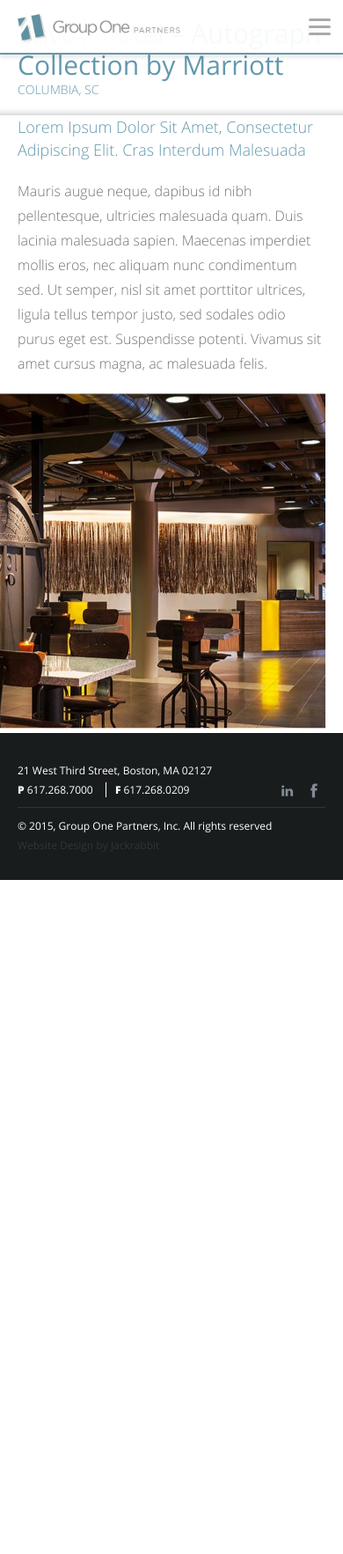
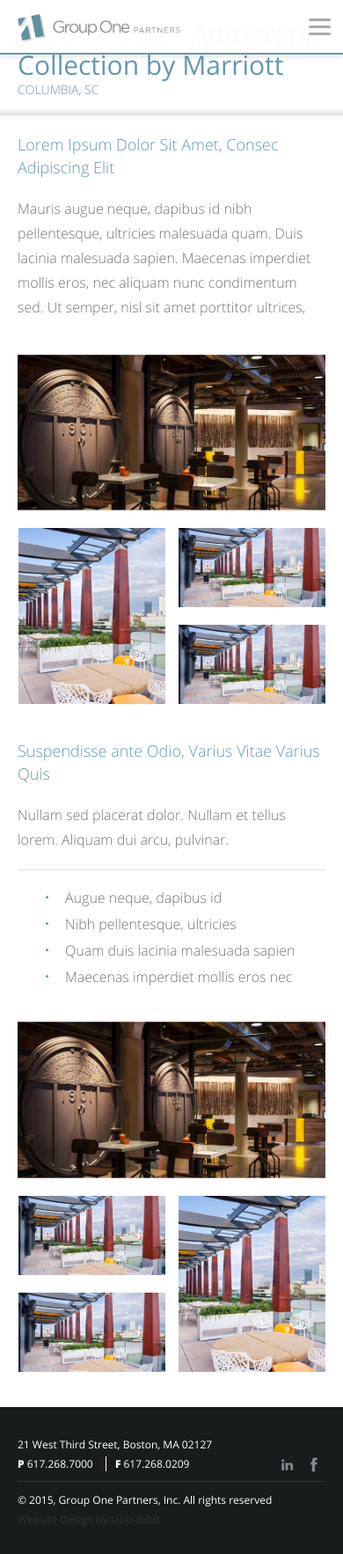
Before and after one commit to jackrabbit-design/group-one-partners, a PHP site: page /work-detail.html in a window 390 px wide. Shown: the whole page at 88% size. Before the commit the page ends 1000 px from the top, so only its background shows below. Run offline with PHP 8.4, Linux system fonts and the light colour scheme; some web fonts are replaced.

Commit message:
work detail page
work detail page front-end development

```diff
--- a/ui/css/style.css
+++ b/ui/css/style.css
@@ -489,6 +489,20 @@ blockquote span { color: #747474; font-size: 13px; font-weight: 300; line-height
 /*work detail page*/
 #work-detail-banner { background-repeat: no-repeat; background-position: 50% 50%; -webkit-background-size: cover; -moz-background-size: cover; -o-background-size: cover; background-size: cover; position: relative; width: 100%; max-height: 760px; height: 100vh; height: 600px\9; }
 
+.module3 { margin: 60px 0; }
+
+#work-detail-box > li:nth-child(2n) .box-one { float: right; padding-left: 40px; padding-right: 0; }
+#work-detail-box > li:nth-child(2n) .image-box { float: left; }
+#work-detail-box .work-content .box-one { width: 31.33%; padding-right: 40px; -webkit-box-sizing: border-box; -moz-box-sizing: border-box; box-sizing: border-box; }
+#work-detail-box .work-content .image-box { width: 65.9%; }
+#work-detail-box .work-content .image-box img { width: 100%; height: auto; display: block; }
+#work-detail-box .bottom-box ul { font-size: 0; margin-left: -2%; overflow: hidden; }
+#work-detail-box .bottom-box ul li { display: inline-block; width: 31.33%; margin-left: 2%; float: left; }
+#work-detail-box .bottom-box ul li a { display: block; position: relative; width: 100%; height: auto; padding-top: 100%; background-repeat: no-repeat; background-position: 50% 50%; -webkit-background-size: cover; -moz-background-size: cover; -o-background-size: cover; background-size: cover; }
+#work-detail-box .bottom-box ul li a:hover .hover-box { visibility: visible; opacity: 1; }
+#work-detail-box .bottom-box ul li a .btn { position: relative; top: 50%; -webkit-transform: translateY(-50%); -ms-transform: translateY(-50%); transform: translateY(-50%); }
+#work-detail-box .bottom-box img { display: block; width: 100%; height: auto; }
+
 /*Work lannding page*/
 #work-langing-top { padding: 40px 0 20px; }
 #work-langing-top h3 { max-width: 660px; }
@@ -537,7 +551,9 @@ blockquote span { color: #747474; font-size: 13px; font-weight: 300; line-height
   #contact-form .address p { display: inline-block; margin-right: 30px; }
   #team-members li { width: 32%; }
   #team-members li:nth-child(4n) { margin-right: 2%; }
-  #team-members li:nth-child(3n) { margin-right: 0; } }
+  #team-members li:nth-child(3n) { margin-right: 0; }
+  #work-detail-box .work-content .box-one { width: 45%; }
+  #work-detail-box .work-content .image-box { width: 55%; } }
 /*980*/
 @media screen and (max-width: 768px) { .hidden-s { display: none; }
   .visible-s { display: block !important; }
@@ -607,7 +623,10 @@ blockquote span { color: #747474; font-size: 13px; font-weight: 300; line-height
   #media li { width: 48%; }
   .media-detail-side { overflow: hidden; padding: 35px 0 20px; border-top: 1px solid rgba(0, 0, 0, 0.2); border-bottom: 1px solid rgba(0, 0, 0, 0.2); }
   .media-detail-side img { max-width: 55%; float: left; }
-  .media-detail-side h6 { float: right; width: 40%; } }
+  .media-detail-side h6 { float: right; width: 40%; }
+  .module3 { margin: 20px 0; }
+  #work-detail-box .work-content .box-one { width: 100%; margin-bottom: 20px; padding: 0 !important; }
+  #work-detail-box .work-content .image-box { width: 100%; } }
 /*768*/
 @media screen and (max-width: 680px) { #map { height: 300px; }
   #contact-form .contact-form ul { padding-right: 0; }
@@ -618,7 +637,13 @@ blockquote span { color: #747474; font-size: 13px; font-weight: 300; line-height
   #team-members li { width: 48%; margin-right: 0; }
   #team-members li:nth-child(4n) { margin-right: 0; }
   #team-members li:nth-child(3n) { margin-right: 0; }
-  #team-members li:nth-child(2n) { float: right; } }
+  #team-members li:nth-child(2n) { float: right; }
+  #work-detail-box > li:nth-child(2n) .bottom-box ul li:first-child { height: 160px; }
+  #work-detail-box > li:nth-child(2n) .bottom-box ul li:nth-child(2n) { height: 340px; float: right; }
+  #work-detail-box .bottom-box ul li { width: 48%; margin-bottom: 20px; height: 160px; }
+  #work-detail-box .bottom-box ul li:first-child { height: 340px; }
+  #work-detail-box .bottom-box ul li a { padding-top: 0; height: 100%; }
+  #work-detail-box .bottom-box .btn span { display: none; } }
 /*680*/
 @media screen and (max-width: 580px) { #latest-news li { width: 100%; margin-bottom: 30px; }
   #media li { width: 100%; }
@@ -633,7 +658,12 @@ blockquote span { color: #747474; font-size: 13px; font-weight: 300; line-height
 /*580*/
 @media screen and (max-width: 480px) { #team-members li { width: 100%; margin-bottom: 30px; } }
 /*480*/
-@media screen and (max-width: 420px) { #contact-form .contact-form ul li { width: 100%; margin-right: 0; } }
+@media screen and (max-width: 420px) { #contact-form .contact-form ul li { width: 100%; margin-right: 0; }
+  #work-detail-box > li:nth-child(2n) .bottom-box ul li:first-child { height: 90px; }
+  #work-detail-box > li:nth-child(2n) .bottom-box ul li:nth-child(2n) { height: 200px; float: right; }
+  #work-detail-box .bottom-box ul { margin-left: -4%; }
+  #work-detail-box .bottom-box ul li { height: 90px; width: 46%; margin-left: 4%; }
+  #work-detail-box .bottom-box ul li:first-child { height: 200px; } }
 /*420*/
 
 /*# sourceMappingURL=style.css.map */
--- a/ui/css/style.scss
+++ b/ui/css/style.scss
@@ -1731,6 +1731,85 @@ blockquote{
   height: 100vh ; height /*\**/: 600px\9;
 }
 
+.module3{
+  margin: 60px 0;
+}
+
+
+#work-detail-box{
+  > li{
+    &:nth-child(2n){
+      .box-one{
+        float:right;
+        padding-left: 40px;
+        padding-right: 0;
+      }
+      .image-box{
+        float: left;
+      }
+    }
+  }
+  .work-content{
+    .box-one{
+      width: 31.33%;
+      padding-right: 40px;
+      @include box-sizing();
+    }
+
+    .image-box{
+      width: 65.9%;
+
+      img{
+        width: 100%;
+        height: auto;
+        display: block;
+      }
+    }
+  }
+
+  .bottom-box{
+    ul{
+      font-size: 0;
+      margin-left: -2%;
+      overflow: hidden;
+      li{
+        display: inline-block;
+        width: 31.33%;
+        margin-left: 2%;
+        float: left;
+        a{
+          display: block;
+          position: relative;
+          width: 100%;
+          height: auto;
+          padding-top: 100%;
+          @include cover-bg();
+          &:hover{
+            .hover-box{
+              visibility:visible;
+              opacity: 1;
+            }
+          }
+
+          .btn{
+              position: relative;
+              top: 50%;
+              -webkit-transform: translateY(-50%);
+              -ms-transform: translateY(-50%);
+              transform: translateY(-50%);
+          }
+        }
+      }
+    }
+
+    img{
+      display: block;
+      width: 100%;
+      height: auto;
+    }
+  }
+}
+
 
 /*Work lannding page*/
 #work-langing-top{
@@ -1971,6 +2050,18 @@ blockquote{
         margin-right: 0;
       }
     }
+  }
+
+  #work-detail-box{
+     .work-content{
+        .box-one{
+          width: 45%;
+        }
+
+        .image-box{
+          width: 55%;
+        }
+     }
   }
 }/*980*/
 
@@ -2388,6 +2479,23 @@ blockquote{
       width: 40%;
     }
   }
+
+  .module3{
+    margin: 20px 0;
+  }
+  #work-detail-box{
+     .work-content{
+        .box-one{
+          width: 100%;
+          margin-bottom: 20px;
+          padding: 0 !important;
+        }
+
+        .image-box{
+          width: 100%;
+        }
+     }
+  }
 }/*768*/
 
 @media screen and (max-width: 680px) {
@@ -2441,6 +2549,50 @@ blockquote{
       }
     }
   }
+
+  #work-detail-box{
+    > li{
+      &:nth-child(2n){
+        .bottom-box{
+          ul{
+            li{
+              &:first-child{
+                height: 160px;
+              }
+              &:nth-child(2n){
+                height: 340px;
+                float: right;
+              }
+            }
+          }
+        }
+      }
+    }
+    .bottom-box{
+      ul{
+        li{
+          width: 48%;
+          margin-bottom: 20px;
+          height: 160px;
+
+          &:first-child{
+            height:340px;
+          }
+
+          a{
+            padding-top: 0;
+            height: 100%;
+          }
+        }
+      }
+
+      .btn{
+        span{
+          display: none;
+        }
+      }
+    }
+  }
 }/*680*/
 
 @media screen and (max-width: 580px) {
@@ -2519,4 +2671,37 @@ blockquote{
       }
     }
   }
+
+  #work-detail-box{
+    > li{
+      &:nth-child(2n){
+        .bottom-box{
+          ul{
+            li{
+              &:first-child{
+                height: 90px;
+              }
+              &:nth-child(2n){
+                height: 200px;
+                float: right;
+              }
+            }
+          }
+        }
+      }
+    }
+    .bottom-box{
+      ul{
+        margin-left: -4%;
+        li{
+          height: 90px;
+          width: 46%;
+          margin-left: 4%;
+          &:first-child{
+            height:200px;
+          }
+        }
+      }
+    }
+  }
 }/*420*/
--- a/work-detail.html
+++ b/work-detail.html
@@ -71,16 +71,94 @@
         </div>
     </div>
 
-    <section id="work-box1">
+    <section id="work-detail">
     	<div class="container">
-        	<div class="container-inner clearfix">
-            	<div class="box-one pull-left main-content">
-                	<h3>Lorem Ipsum Dolor Sit Amet, Consectetur Adipiscing Elit. Cras Interdum Malesuada</h3>
-                    <p>Mauris augue neque, dapibus id nibh pellentesque, ultricies malesuada quam. Duis lacinia malesuada sapien. Maecenas imperdiet mollis eros, nec aliquam nunc condimentum sed. Ut semper, nisl sit amet porttitor ultrices, ligula tellus tempor justo, sed sodales odio purus eget est. Suspendisse potenti. Vivamus sit amet cursus magna, ac malesuada felis.</p>
-                </div>
-                <div class="pull-right image-box">
-                	<img src="ui/images/work-detail-1.jpg" width="752" height="381" alt="" />
-                </div>
+        	<div class="container-inner">
+            	<ul id="work-detail-box">
+                	<li>
+                    	<div class="work-content clearfix module3">
+                            <div class="box-one pull-left main-content">
+                                <h3>Lorem Ipsum Dolor Sit Amet, Consec Adipiscing Elit</h3>
+                                <p>Mauris augue neque, dapibus id nibh pellentesque, ultricies malesuada quam. Duis lacinia malesuada sapien. Maecenas imperdiet mollis eros, nec aliquam nunc condimentum sed. Ut semper, nisl sit amet porttitor ultrices,</p>
+                            </div>
+                            <div class="pull-right image-box">
+                                <img src="ui/images/work-detail-1.jpg" width="752" height="381" alt="" />
+                            </div>
+                        </div>
+
+                        <div class="bottom-box module3">
+                        	<ul>
+                            	<li>
+                                	<a href="#" style="background-image:url(ui/images/work-detail.png)">
+                                        <div class="hover-box">
+                                        	<div class="btn white-outline">view <span>image</span></div>
+                                        </div>
+                                    </a>
+                                </li>
+                                <li>
+                                	<a href="#" style="background-image:url(ui/images/work-detail.png)">
+                                        <div class="hover-box">
+                                        	<div class="btn white-outline">view <span>image</span></div>
+                                        </div>
+                                    </a>
+                                </li>
+                                <li>
+                                	<a href="#" style="background-image:url(ui/images/work-detail.png)">
+                                        <div class="hover-box">
+                                        	<div class="btn white-outline">view <span>image</span></div>
+                                        </div>
+                                    </a>
+                                </li>
+                            </ul>
+                        </div>
+                    </li>
+
+                    <li>
+                       <div class="work-content clearfix module3">
+                            <div class="box-one pull-left main-content">
+                                <h3>Suspendisse ante Odio, Varius Vitae Varius Quis</h3>
+                                <p>Nullam sed placerat dolor. Nullam et tellus lorem. Aliquam dui arcu, pulvinar.</p>
+                                <hr/>
+                                <ul>
+                                    <li>Augue neque, dapibus id</li>
+                                    <li>Nibh pellentesque, ultricies</li>
+                                    <li>Quam duis lacinia malesuada sapien</li>
+                                    <li>Maecenas imperdiet mollis eros nec</li>
+                           		</ul>
+                            </div>
+
+                            <div class="pull-right image-box">
+                            	<img src="ui/images/work-detail-1.jpg" width="752" height="381" alt="" />
+                            </div>
+                       </div><!--work-content-->
+
+                        <div class="bottom-box module3">
+                        	<ul>
+                            	<li>
+                                	<a href="#" style="background-image:url(ui/images/work-detail.png)">
+                                        <div class="hover-box">
+                                        	<div class="btn white-outline">view <span>image</span></div>
+                                        </div>
+                                    </a>
+                                </li>
+                                <li>
+                                	<a href="#" style="background-image:url(ui/images/work-detail.png)">
+                                        <div class="hover-box">
+                                        	<div class="btn white-outline">view <span>image</span></div>
+                                        </div>
+                                    </a>
+                                </li>
+                                <li>
+                                	<a href="#" style="background-image:url(ui/images/work-detail.png)">
+                                        <div class="hover-box">
+                                        	<div class="btn white-outline">view <span>image</span></div>
+                                        </div>
+                                    </a>
+                                </li>
+                            </ul>
+                        </div>
+                    </li>
+                </ul>
             </div>
         </div>
     </section>
```
Also changed, not shown: ui/images/work-detail.png (added), 1 other file.
